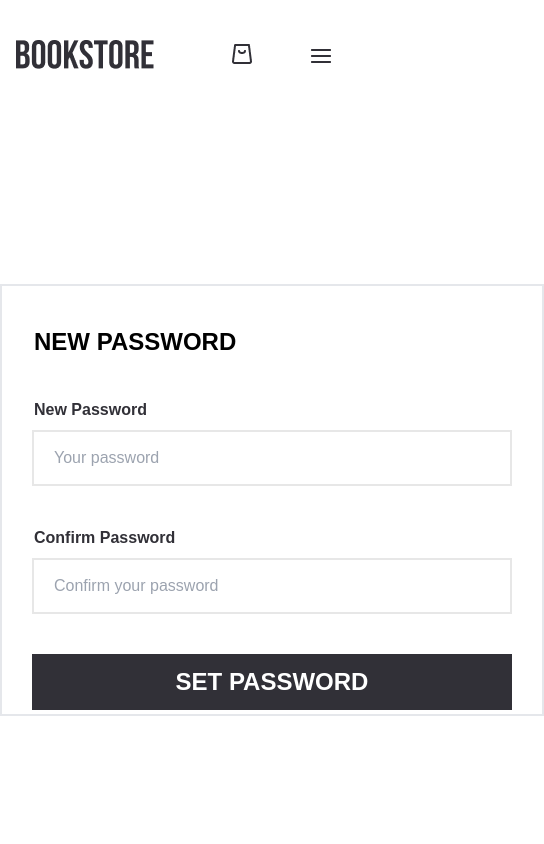
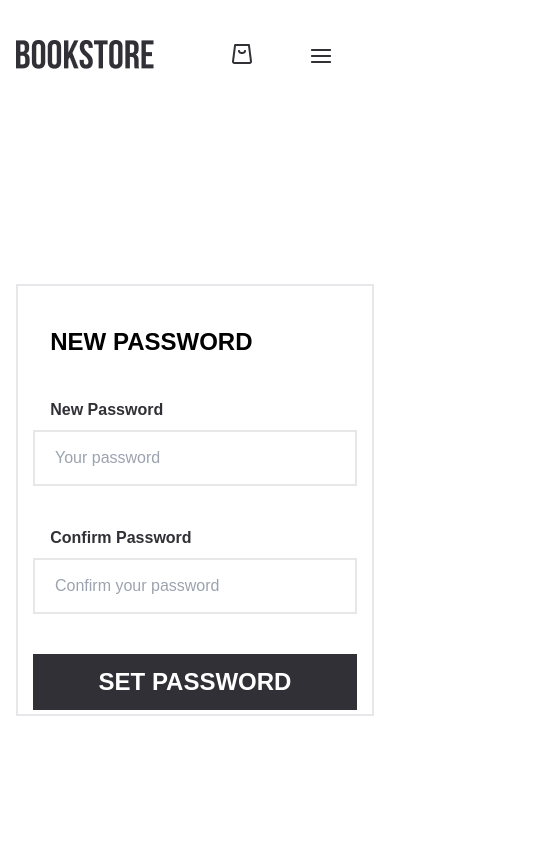
Before and after one commit to YuriBY/diplom-React, a React (Vite) app: page /resetPassword/newpassword in a window 390 px wide. Shown: the top 844 px of the page, 544 px wide, since content can reach past the window. Built offline with nearby package versions, Linux system fonts and the light colour scheme.

Commit message:
add fav on mobile

```diff
--- a/src/components/Header/header.tsx
+++ b/src/components/Header/header.tsx
@@ -21,7 +21,6 @@ import { Button } from "../Button/Button";
 
 export const Header = () => {
   const [visibleInput, setVisibleInput] = useState(false);
-  const [isUserOnline, setisUserOnline] = useState(false);
   const [searchParams, setSearchParams] = useSearchParams();
   const dispatch = useAppDispatch();
   const myCartBooks = useAppSelector((state: RootState) =>
@@ -54,10 +53,12 @@ export const Header = () => {
         dispatch(searchBooks(e.currentTarget.value));
         dispatch(addSearchValue(e.currentTarget.value));
         setSearchParams(`page=1&search=${e.currentTarget.value}`);
+        setVisibleInput(false);
       } else {
         dispatch(fetchBooks());
         dispatch(addSearchValue(""));
         setSearchParams({ page: "1" });
+        setVisibleInput(false);
       }
     }
   };
@@ -68,6 +69,7 @@ export const Header = () => {
 
   const handleLogout = () => {
     localStorage.setItem("onlineUser", ``);
+    setVisibleInput(false);
 
   };
 
--- a/src/components/SignIn/SignInOrSignUp.tsx
+++ b/src/components/SignIn/SignInOrSignUp.tsx
@@ -184,7 +184,7 @@ export const SignInOrSignUp = () => {
       </div>
       <div className="w-1/3 md:w-[239px] h-px bg-[#313037] ml-8 mb-4"></div>
 
-      {shouldShowResetPasswordBlock && <div className="w-[480px] h-[64px] mx-auto bg-[#F4EEFD] font-helios pt-5 pl-5 mb-4" >Your password has been changed !</div>}
+      {shouldShowResetPasswordBlock && <div className="w-11/12 md:w-[480px] h-[64px] mx-auto bg-[#F4EEFD] font-helios pt-5 pl-5 mb-4" >Your password has been changed !</div>}
       <label
         htmlFor=""
         className="ml-8 font-helios font-bold text-[#313037] mb-2"
--- a/src/pages/AccountPage.tsx
+++ b/src/pages/AccountPage.tsx
@@ -49,7 +49,7 @@ export const AccountPage = () => {
   }
     return (
       <>
-        <div className="w-11/12 lg:w-3/5 h-[920px] md:h-[820px] mx-auto">
+        <div className="w-11/12 lg:w-3/5 h-[1020px] sm:h-[950px] mx-auto">
           <Link to={"/signin"}>
             <img src={lefticon} alt="" />
           </Link>
--- a/src/pages/NewPasswordPage.tsx
+++ b/src/pages/NewPasswordPage.tsx
@@ -43,7 +43,7 @@ export const NewPasswordPage = () => {
 
   return (
     <form
-      className="border-2 border-solid w-[544px] h-[432px] m-auto mt-[140px] mb-[340px] flex flex-col"
+      className="border-2 border-solid w-11/12 sm:w-[544px] h-[432px] m-auto mt-[140px] mb-[340px] flex flex-col"
       onSubmit={handleSubmit(onSubmit)}
     >
       <div className="uppercase font-bebas font-bold mt-10 ml-8 text-2xl">
@@ -58,7 +58,7 @@ export const NewPasswordPage = () => {
       <input
         type="password"
         {...register("password", { required: true })}
-        className="w-[480px] h-14 border-2 border-solid border-[#E7E7E7] mx-auto text-[#A8A8A8] pl-[20px] font-helios"
+        className="w-11/12 sm:w-[480px] h-14 border-2 border-solid border-[#E7E7E7] mx-auto text-[#A8A8A8] pl-[20px] font-helios"
         placeholder="Your password"
         onChange={() => setCheckPassword(false)}
       />
@@ -71,7 +71,7 @@ export const NewPasswordPage = () => {
       <input
         type="password"
         {...register("confirmpassword", { required: true })}
-        className="w-[480px] h-14 border-2 border-solid border-[#E7E7E7] mx-auto text-[#A8A8A8] pl-[20px] font-helios"
+        className="w-11/12 sm:w-[480px] h-14 border-2 border-solid border-[#E7E7E7] mx-auto text-[#A8A8A8] pl-[20px] font-helios"
         placeholder="Confirm your password"
         onChange={() => setCheckPassword(false)}
       />
@@ -82,7 +82,7 @@ export const NewPasswordPage = () => {
       )}
       <Button
         value="SET PASSWORD"
-        classname="mt-10 w-[480px] h-14 bg-[#313037] text-white font-bebas font-bold text-2xl mx-auto"
+        classname="mt-10 w-11/12 sm:w-[480px] h-14 bg-[#313037] text-white font-bebas font-bold text-2xl mx-auto"
       />
     </form>
   );
--- a/src/pages/ResetPasswordPage.tsx
+++ b/src/pages/ResetPasswordPage.tsx
@@ -35,7 +35,7 @@ export const ResetPasswordPage = () => {
 
     return (
         <form onSubmit={saveEmailToLocalStoridge}
-        className="border-2 border-solid w-[544px] h-[324px] m-auto mt-[140px] mb-[340px] flex flex-col"
+        className="md:border-2 md:border-solid w-11/12 md:w-[544px] h-[324px] m-auto mt-[140px] mb-[340px] flex flex-col"
 
       >
         <div className="uppercase font-bebas font-bold mt-10 ml-8 text-2xl">reset password</div>
@@ -47,7 +47,7 @@ export const ResetPasswordPage = () => {
         </label>
         <input
           {...register("email", { required: true, pattern: /^\S+@\S+$/i })}
-          className="w-[480px] h-14 border-2 border-solid border-[#E7E7E7] mx-auto text-[#A8A8A8] pl-[20px] font-helios"
+          className="w-11/12 md:w-[480px] h-14 border-2 border-solid border-[#E7E7E7] mx-auto text-[#A8A8A8] pl-[20px] font-helios"
           placeholder="Your email"
           onChange={() => setISEmailExist(true)}
         />
@@ -58,7 +58,7 @@ export const ResetPasswordPage = () => {
       )}
         <Button
           value="RESET"
-          classname="mt-10 w-[480px] h-14 bg-[#313037] text-white font-bebas font-bold text-2xl mx-auto"
+          classname="mt-10 w-11/12 md:w-[480px] h-14 bg-[#313037] text-white font-bebas font-bold text-2xl mx-auto"
         />
       </form>
     )
```
